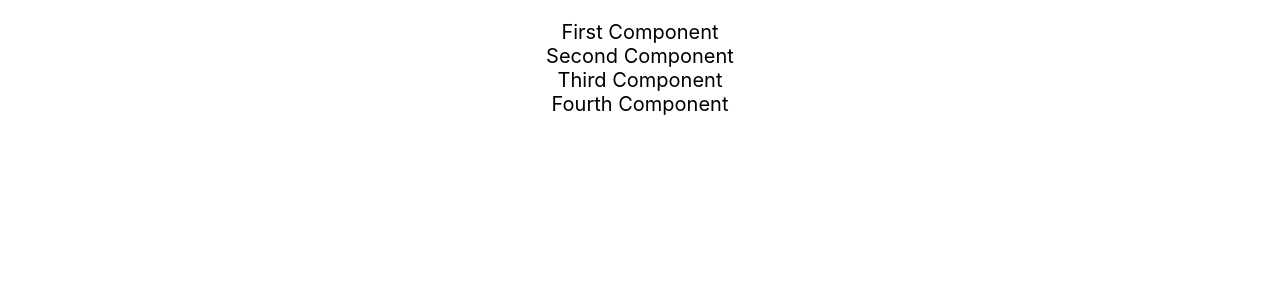
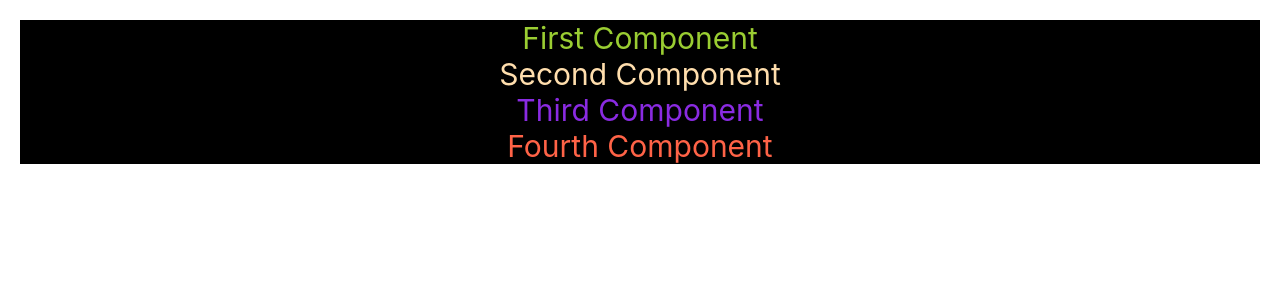
Before and after one commit to andersonmgaspar/todo-react, a React (Create React App) app: page / in a window 1280 px wide. Shown: the top 300 px of the page. Built offline with nearby package versions, Linux system fonts and the light colour scheme.

Commit message:
css examples on components

```diff
--- a/src/App.css
+++ b/src/App.css
@@ -1,4 +1,21 @@
 .App {
   text-align: center;
-  font-size: 20px;
+  font-size: 30px;
+  background: black;
 }
+
+.FirstComponent{
+  color: yellowgreen;
+}
+
+.SecondComponent{
+  color:navajowhite;
+}
+
+.ThirdComponent{
+  color:blueviolet;
+}
+
+.FourthComponent{
+  color: tomato;
+}
```
